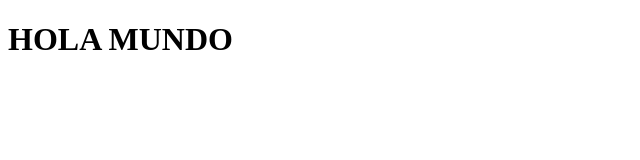
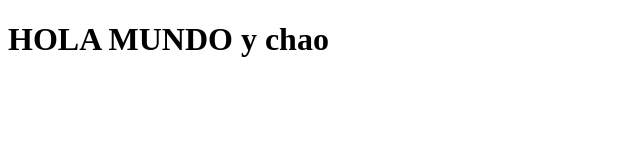
Before and after one commit to AlexisBustamante/Backend-template-nodejs, a website: page public/index.html in a window 1280 px wide. Shown: the whole page, without its empty margins (0-640 px from the left). Drawn offline with Linux system fonts and the light colour scheme.

Commit message:
prueba rama

```diff
--- a/package.json
+++ b/package.json
@@ -21,7 +21,7 @@
     "pg": "^8.5.1"
   },
   "devDependencies": {
-    "@babel/cli": "^7.13.14",
+    "@babel/cli": "^7.12.1",
     "@babel/core": "^7.13.15",
     "@babel/node": "^7.13.13",
     "@babel/preset-env": "^7.13.15",
--- a/public/index.html
+++ b/public/index.html
@@ -7,6 +7,6 @@
     <title>Document</title>
 </head>
 <body>
-    <h1>HOLA MUNDO</h1>
+        <h1>HOLA MUNDO y chao</h1>
 </body>
 </html>
```
Also changed, not shown: 1 other file.
